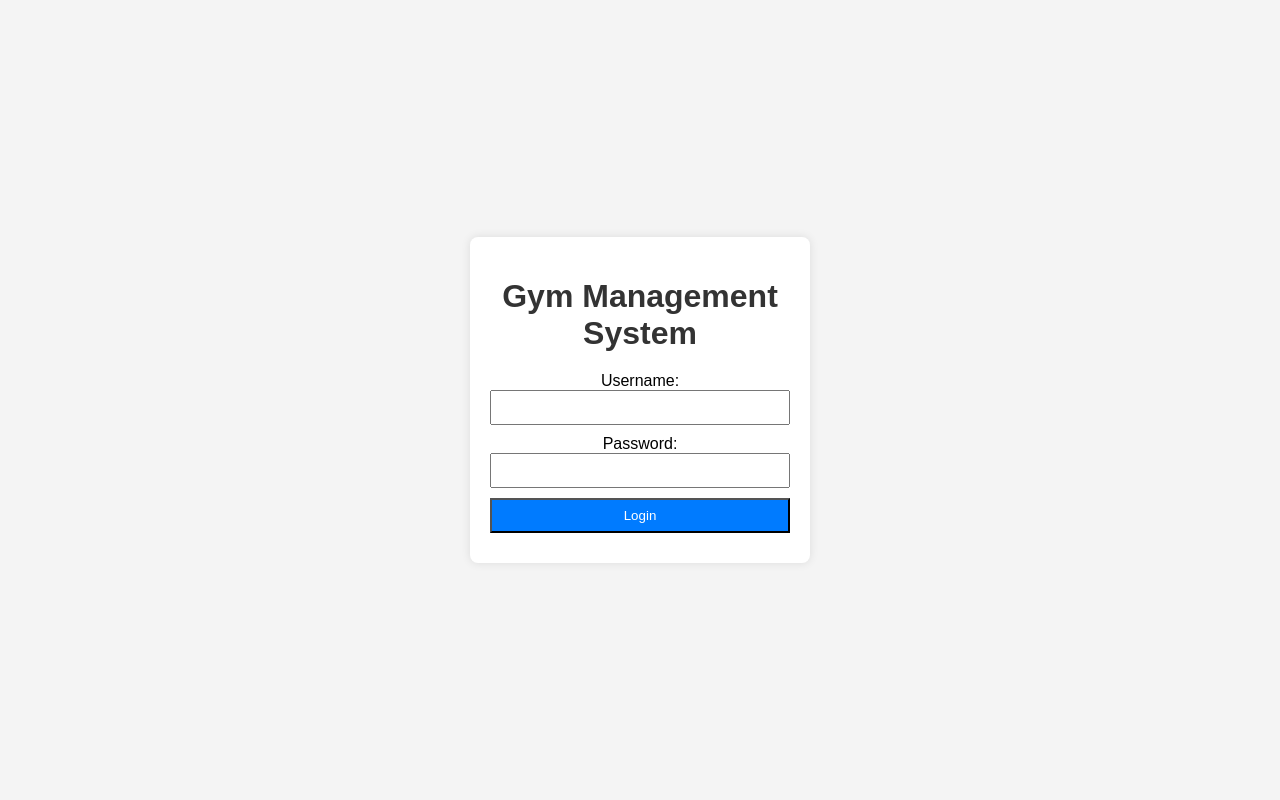
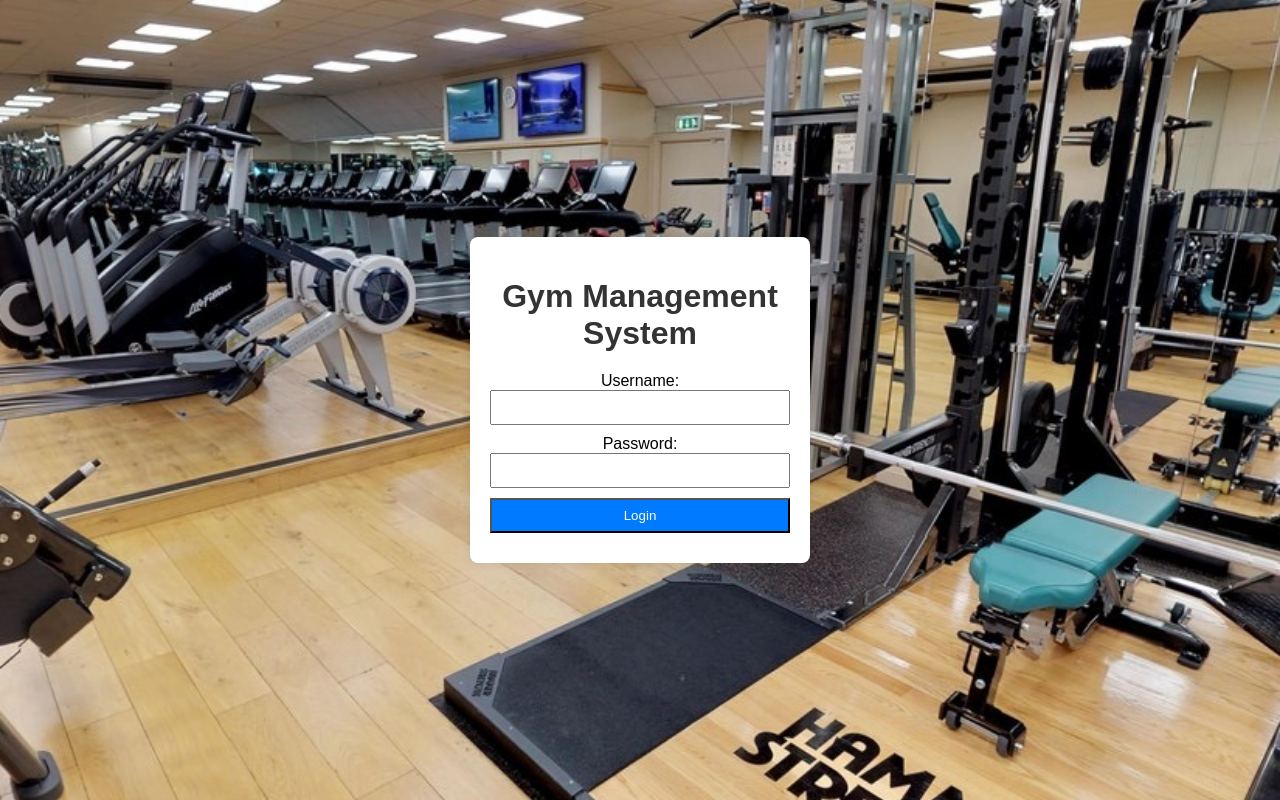
Before and after one commit to almasdelic/Gym-M-S, a PHP site: page / in a window 1280 px wide. Run offline with PHP 8.4, Linux system fonts and the light colour scheme.

Commit message:
Update index.php
Adding background image

```diff
--- a/teretana/index.php
+++ b/teretana/index.php
@@ -69,6 +69,10 @@ if ($_SERVER ['REQUEST_METHOD'] == "POST") {
             justify-content: center;
             align-items: center;
             height: 100vh;
+            background-image: url('img/gym.jpg');
+            background-size: cover;
+            background-repeat: no-repeat;
+            background-position: center;
         }
 
         form {
```
